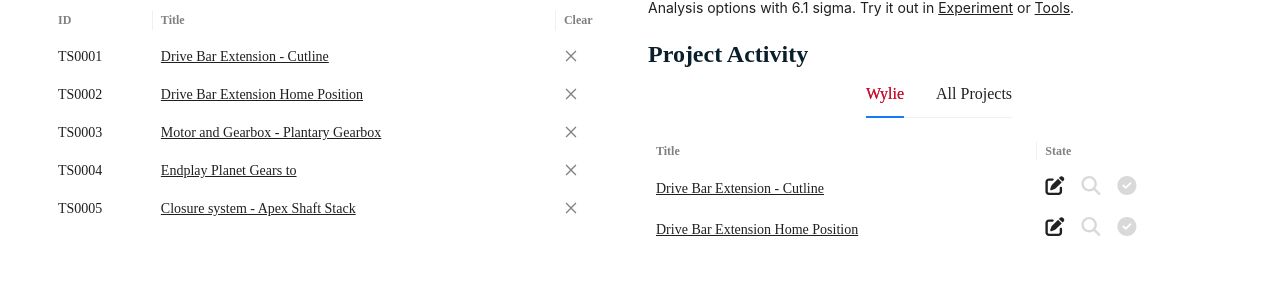
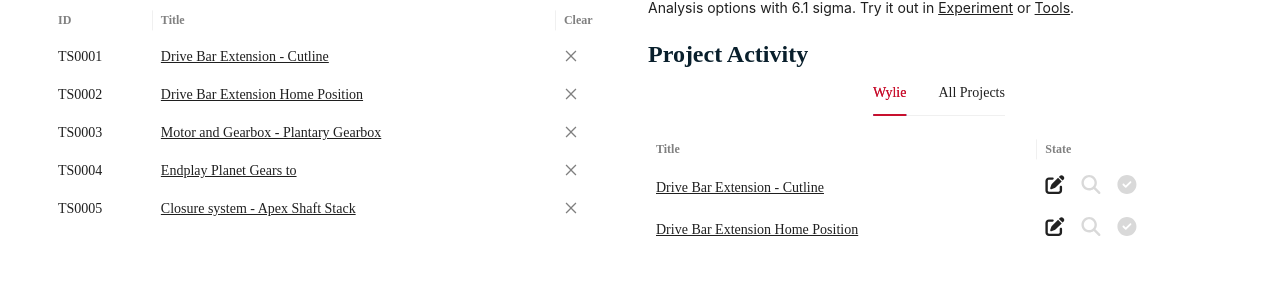
Before and after one commit to naren076/tada_forntend, a Next.js app: page /home in a window 1280 px wide. Shown: the part 192-493 px from the top of the page. Built offline with nearby package versions, Linux system fonts and the light colour scheme.

Commit message:
homepage fixes

```diff
--- a/pages/home.tsx
+++ b/pages/home.tsx
@@ -337,9 +337,10 @@ export default function HomePage() {
 
           <ConfigProvider
             theme={{
-              token: {
-                fontSize: 16,
-                fontFamily: '"J&J Circular"',
+              components: {
+                Tabs: {
+                  itemHoverColor: "#c8102e",
+                },
               },
             }}
           >
@@ -347,8 +348,11 @@ export default function HomePage() {
               defaultActiveKey="1"
               items={itemstab}
               onChange={onTabChange}
-              tabBarStyle={{ color: "red" }}
-              style={{ alignItems: "center" }}
+              style={{
+                alignItems: "center",
+                fontSize: 16,
+                fontFamily: '"J&J Circular"',
+              }}
             />
 
             {visibleTab ? (
--- a/styles/globals.scss
+++ b/styles/globals.scss
@@ -100,6 +100,7 @@
   position: absolute;
   background-color: transparent;
   pointer-events: none;
+  border-bottom: 2px solid #c8102e;
 }
 
 .tableprojects tbody > tr > :nth-child(1) {
```
